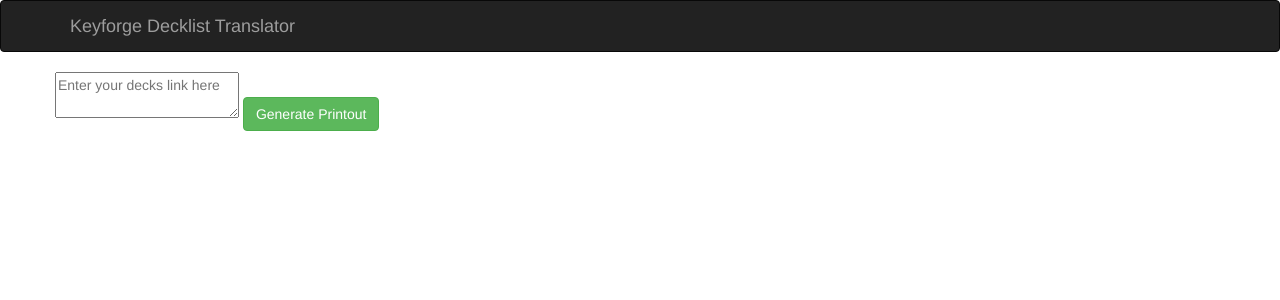
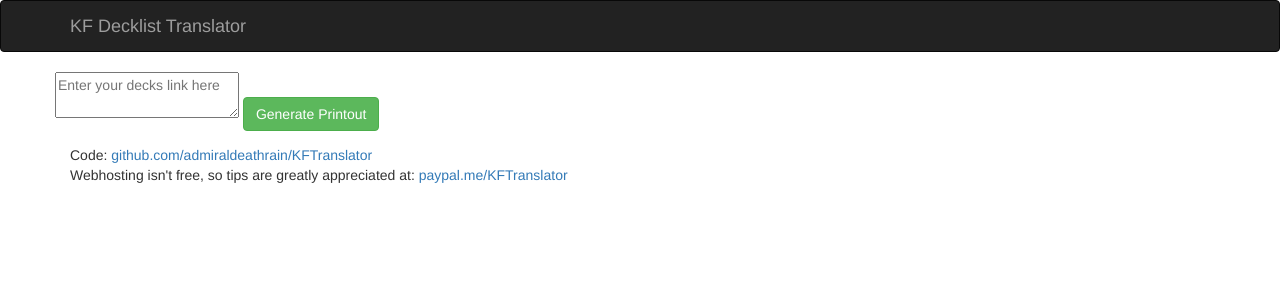
Before and after one commit to ThePorg/KFTranslator, a Flask app: page / in a window 1280 px wide. Shown: the top 300 px of the page. Run offline with Flask 2, Linux system fonts and the light colour scheme; some libraries are stand-ins or nearby versions.

Commit message:
Added Links to the page

```diff
--- a/templates/main_page.html
+++ b/templates/main_page.html
@@ -6,7 +6,7 @@
 
         <link rel="stylesheet" href="https://maxcdn.bootstrapcdn.com/bootstrap/3.3.5/css/bootstrap.min.css" integrity="sha512-dTfge/zgoMYpP7QbHy4gWMEGsbsdZeCXz7irItjcC3sPUFtf0kuFbDz/ixG7ArTxmDjLXDmezHubeNikyKGVyQ==" crossorigin="anonymous">
 
-        <title>Keyforge Decklist Translator</title>
+        <title>KFTranslator</title>
     </head>
 
     <body>
@@ -19,7 +19,7 @@
                 <span class="icon-bar"></span>
                 <span class="icon-bar"></span>
             </button>
-            <a class="navbar-brand" href="#">Keyforge Decklist Translator</a>
+            <a class="navbar-brand" href="#">KF Decklist Translator</a>
                </div>
              </div>
         </nav>
@@ -35,6 +35,13 @@
             </form>
         </div>
     </div><!-- / .container -->
+    <div class="container">
 
+        Code: <a href="https://github.com/admiraldeathrain/KFTranslator">github.com/admiraldeathrain/KFTranslator</a> <br>
+        Webhosting isn't free, so tips are greatly appreciated at: <a href="https://paypal.me/KFTranslator">paypal.me/KFTranslator</a> <br>
+
+
+
+    </div>
     </body>
 </html>
```
